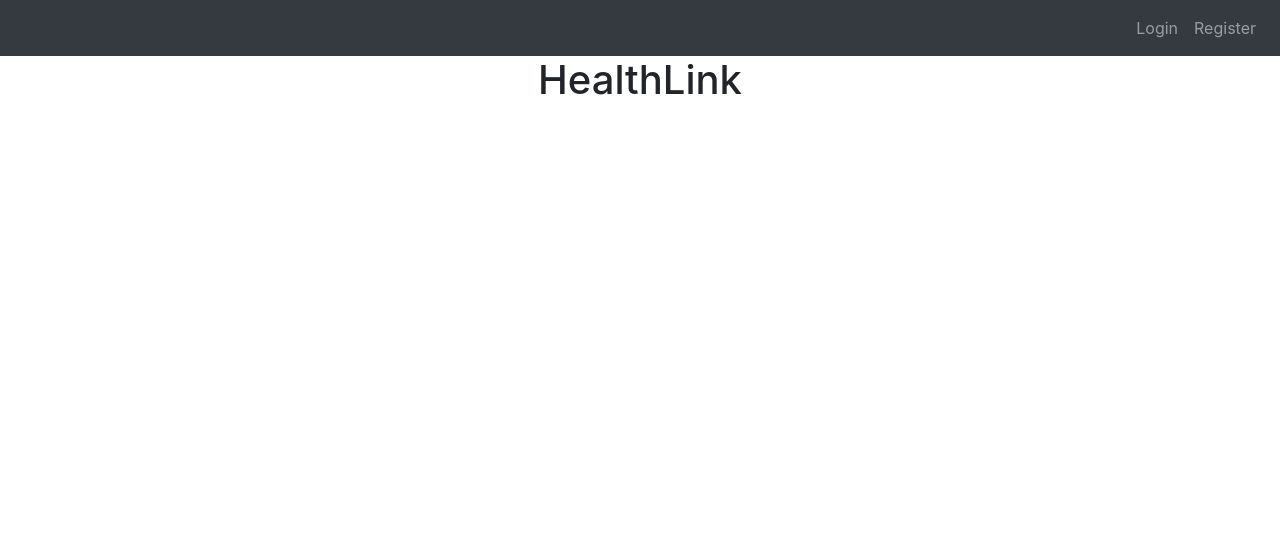
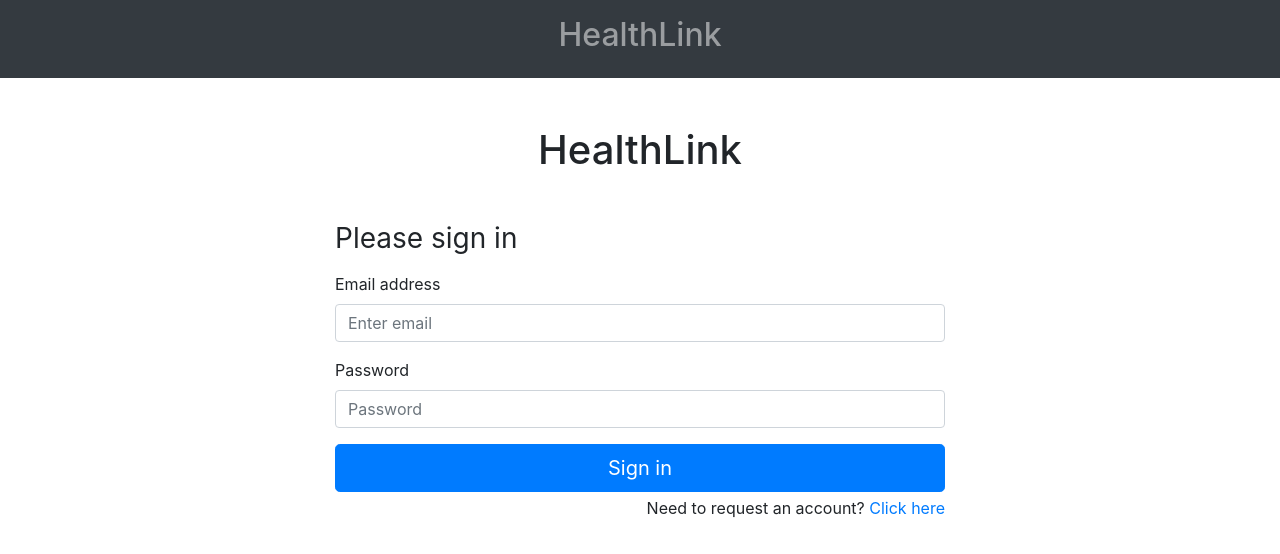
Before and after one commit to karimcambridge/HealthLink, a React (Create React App) app in the folder client/: page / in a window 1280 px wide. Shown: the top 554 px of the page. Built offline with nearby package versions, Linux system fonts and the light colour scheme.

Commit message:
Remove need for landing page, login is now default and registration. Add profile bootstrap card.

```diff
--- a/client/src/App.js
+++ b/client/src/App.js
@@ -14,7 +14,7 @@ class App extends Component {
       <Router>
         <div className="App">
           <Navbar />
-          <Route exact path="/" component={Landing} />
+          <Route exact path="/" component={Login} />
           <div className="container">
             <Route exact path="/register" component={Register} />
             <Route exact path="/login" component={Login} />
--- a/client/src/components/Landing.js
+++ b/client/src/components/Landing.js
@@ -5,7 +5,7 @@ import React, { Component } from 'react';
 class Landing extends Component {
     render() {
         return (
-            <div className="container">
+            <div className="container-fluid">
                <h1 className="text-center">HealthLink</h1>
             </div>
         )
--- a/client/src/components/Login.js
+++ b/client/src/components/Login.js
@@ -89,9 +89,11 @@ class Login extends Component {
         );
 
         return (
-            <div className="container">
+            <div className="container-fluid">
                 <div className="row">
                     <div className="col-md-6 mt-5 mx-auto">
+                        <h1 className="text-center">HealthLink</h1>
+                        <div class="mt-5"></div>
                         <form onSubmit={this.onSubmit} errors={this.state.errors}>
                             <h1 className="h3 mb-3 font-weight-normal">Please sign in</h1>
                             <div className="form-group">
@@ -125,6 +127,10 @@ class Login extends Component {
                                 Sign in
                             </button>
                         </form>
+                        <div class="mt-1 float-right">
+                            Need to request an account?&nbsp;
+                            <a href="/register">Click here</a>
+                        </div>
                         {this.state.errors.loginFailed === true ? failedLoginNotification : null}
                     </div>
                 </div>
--- a/client/src/components/Navbar.js
+++ b/client/src/components/Navbar.js
@@ -1,7 +1,7 @@
 import React, { Component } from 'react';
 import { Link, withRouter } from 'react-router-dom';
 
-class Landing extends Component {
+class Navbar extends Component {
     logOut(e) {
         e.preventDefault();
         localStorage.removeItem('usertoken');
@@ -9,38 +9,8 @@ class Landing extends Component {
     }
 
     render() {
-        const homeLink = (
-            <ul className="navbar-nav">
-                <li className="nav-item">
-                    <Link to="/" className="nav-link">
-                        Home
-                    </Link>
-                </li>
-            </ul>
-        );
-
-        const loginRegLink = (
-            <ul className="navbar-nav">
-                <li className="nav-item">
-                    <Link to="/login" className="nav-link">
-                        Login
-                    </Link>
-                </li>
-                <li className="nav-item">
-                    <Link to="/register" className="nav-link">
-                        Register
-                    </Link>
-                </li>
-            </ul>
-        );
-
         const userLink = (
             <ul className="navbar-nav">
-                <li className="nav-item">
-                    <Link to="/profile" className="nav-link">
-                        User
-                    </Link>
-                </li>
                 <li className="nav-item">
                     <a href="/" onClick={this.logOut.bind(this)} className="nav-link">
                         Logout
@@ -63,16 +33,24 @@ class Landing extends Component {
                     <span className="navbar-toggler-icon" />
                 </button>
 
-                <div
-                    className="collapse navbar-collapse justify-content-md-end"
-                    id="mainNavBar"
-                >
-                    {this.props.location.pathname !== '/' ? homeLink : null}
-                    {localStorage.usertoken ? userLink : loginRegLink}
+                <div id="mainNavBar" class="collapse navbar-collapse">
+                    <div className="collapse navbar-collapse justify-content-md-center">
+                        <ul className="navbar-nav">
+                            <li className="nav-item">
+                                <Link to="/" className="nav-link">
+                                    <h2>HealthLink</h2>
+                                </Link>
+                            </li>
+                        </ul>
+                    </div>
+                    <div className="justify-content-md-end">
+                        {/*this.props.location.pathname !== '/' ? homeLink : null*/}
+                        {localStorage.usertoken ? userLink : null}
+                    </div>
                 </div>
             </nav>
         );
     }
 }
 
-export default withRouter(Landing);
+export default withRouter(Navbar);
--- a/client/src/components/Profile.js
+++ b/client/src/components/Profile.js
@@ -1,5 +1,10 @@
 import React, { Component } from 'react';
 import jwt_decode from 'jwt-decode';
+import Container from 'react-bootstrap/Container';
+import Row from 'react-bootstrap/Row';
+import Col from 'react-bootstrap/Col';
+import Card from 'react-bootstrap/Card';
+import ListGroup from 'react-bootstrap/ListGroup';
 
 class Profile extends Component {
     constructor() {
@@ -24,29 +29,24 @@ class Profile extends Component {
 
     render() {
         return (
-            <div className="container">
-                <div className="jumbotron mt-5">
-                    <div className="col-sm-8 mx-auto">
-                        <h1 className="text-center">PROFILE</h1>
-                    </div>
-                    <table className="table col-md-6 mx-auto">
-                        <tbody>
-                            <tr>
-                                <td>Fist Name</td>
-                                <td>{this.state.first_name}</td>
-                            </tr>
-                            <tr>
-                                <td>Last Name</td>
-                                <td>{this.state.last_name}</td>
-                            </tr>
-                            <tr>
-                                <td>Email</td>
-                                <td>{this.state.email}</td>
-                            </tr>
-                        </tbody>
-                    </table>
-                </div>
-            </div>
+            <Container>
+                <Row>
+                    <Col md={4}>
+                        <Card style={{ width: '18rem' }} >
+                            <Card.Header>Profile</Card.Header>
+                            <Card.Img variant="top" width="64" height="200" src="https://vignette.wikia.nocookie.net/goanimate-v2/images/d/d3/Crash_Bandicoot_-_PS3_Avatar.png/revision/latest/scale-to-width-down/185?cb=20180721082645" />
+                            <Card.Body>
+                                <Card.Title>{this.state.first_name} {this.state.last_name}</Card.Title>
+                            </Card.Body>
+                            <ListGroup variant="list-group-flush">
+                                <ListGroup.Item>{this.state.email}</ListGroup.Item>
+                            </ListGroup>
+                        </Card>
+                    </Col>
+                    <Col md={4}>Second column</Col>
+                    <Col md={4}>Third column</Col>
+                </Row>
+            </Container>
         )
     }
 }
--- a/client/src/components/Register.js
+++ b/client/src/components/Register.js
@@ -37,7 +37,7 @@ class Register extends Component {
 
     render() {
         return (
-            <div className="container">
+            <div className="container-fluid">
                 <div className="row">
                     <div className="col-md-6 mt-5 mx-auto">
                         <form onSubmit={this.onSubmit}>
@@ -97,6 +97,10 @@ class Register extends Component {
                                 Register!
                             </button>
                         </form>
+                        <div class="mt-1 float-right">
+                            Already have an account?&nbsp;
+                            <a href="/login">Click here to login</a>
+                        </div>
                     </div>
                 </div>
             </div>
```
